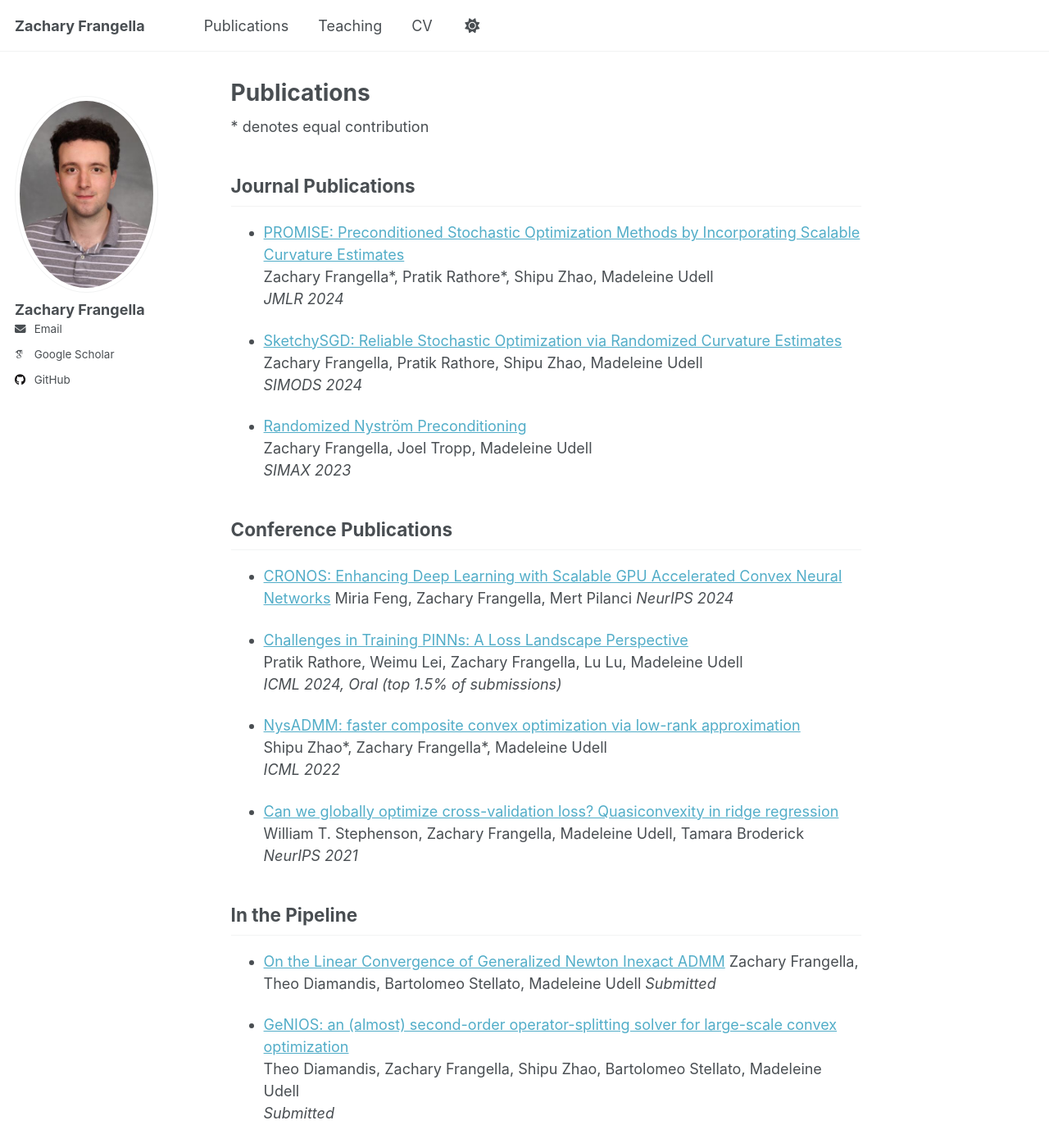
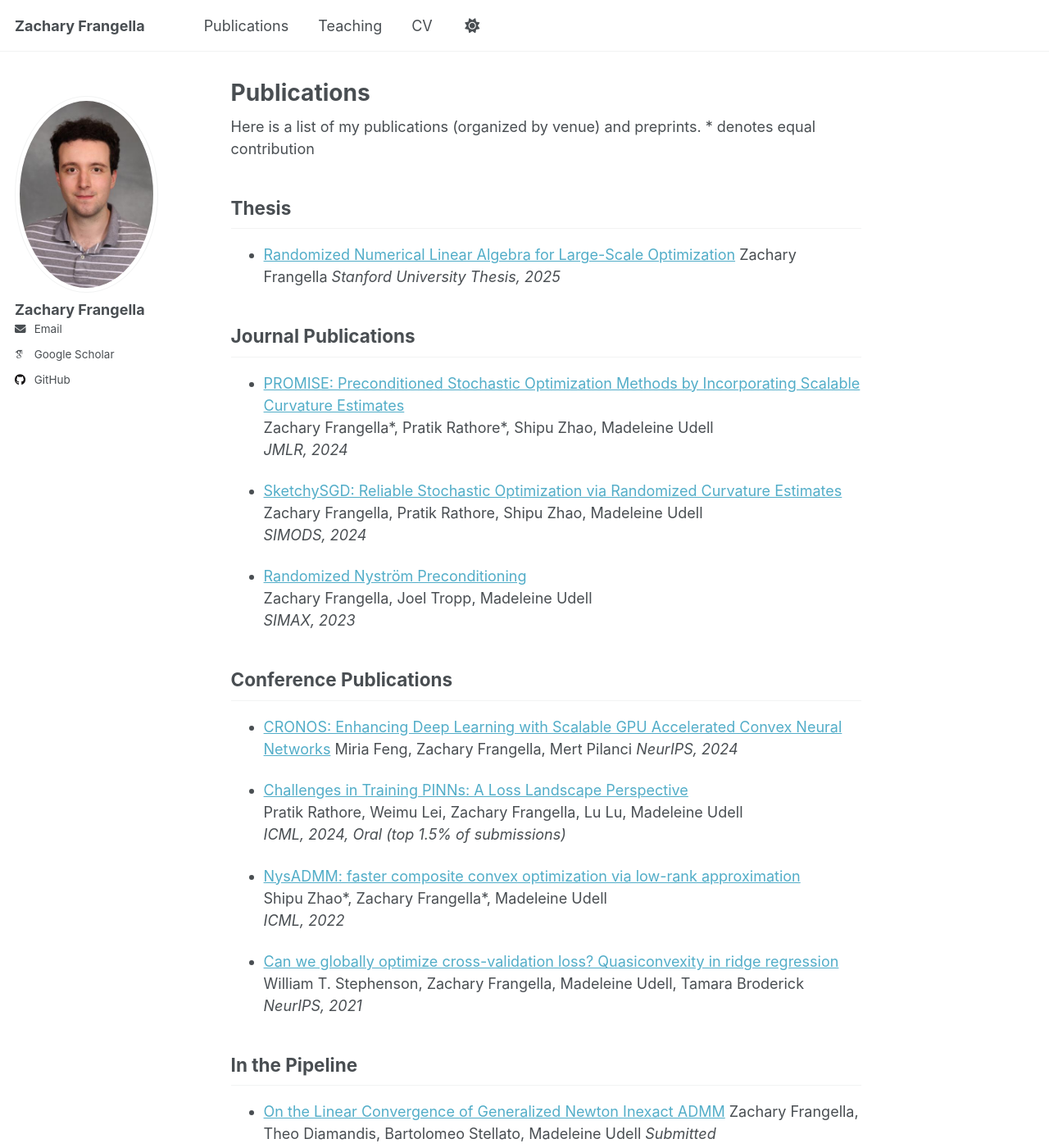
Before and after one commit to zfrangella/zfrangella.github.io, a Jekyll site: the page built from _pages/publications.md, in a window 1280 px wide and 1400 px high. Shown: the whole window at 82% size. Built offline with Jekyll 4.4.1, drawn with Linux system fonts in a browser that asks for light colours; some web fonts are replaced; a script that is not in the unit is left out.

Commit message:
Update publications.md

```diff
--- a/_pages/publications.md
+++ b/_pages/publications.md
@@ -3,38 +3,43 @@ title: "Publications"
 permalink: "/publications/"
 layout: single
 ---
+Here is a list of my publications (organized by venue) and preprints.
+\* denotes equal contribution
 
-\* denotes equal contribution
+## Thesis
+- [Randomized Numerical Linear Algebra for Large-Scale Optimization](https://github.com/zfrangella/zfrangella.github.io/blob/master/files/thesis.pdf)
+ Zachary Frangella
+_Stanford University Thesis, 2025_
 
 ## Journal Publications
 - [PROMISE: Preconditioned Stochastic Optimization Methods by Incorporating Scalable Curvature Estimates](https://jmlr.org/papers/v25/23-1187.html)
   Zachary Frangella\*, Pratik Rathore\*, Shipu Zhao, Madeleine Udell
-  _JMLR 2024_
+  _JMLR, 2024_
 
 - [SketchySGD: Reliable Stochastic Optimization via Randomized Curvature Estimates](https://epubs.siam.org/doi/10.1137/23M1575330)
   Zachary Frangella, Pratik Rathore, Shipu Zhao, Madeleine Udell
-  _SIMODS 2024_
+  _SIMODS, 2024_
 
 - [Randomized Nyström Preconditioning](https://epubs.siam.org/doi/10.1137/21M1466244)
   Zachary Frangella, Joel Tropp, Madeleine Udell
-  _SIMAX 2023_
+  _SIMAX, 2023_
 
 ## Conference Publications
 - [CRONOS: Enhancing Deep Learning with Scalable GPU Accelerated Convex Neural Networks](https://openreview.net/pdf?id=YfLzYczAo3)
   Miria Feng, Zachary Frangella, Mert Pilanci
-  _NeurIPS 2024_
+  _NeurIPS, 2024_
 
 - [Challenges in Training PINNs: A Loss Landscape Perspective](https://proceedings.mlr.press/v235/rathore24a.html)
   Pratik Rathore, Weimu Lei, Zachary Frangella, Lu Lu, Madeleine Udell
-  _ICML 2024, Oral (top 1.5% of submissions)_
+  _ICML, 2024, Oral (top 1.5% of submissions)_
 
 - [NysADMM: faster composite convex optimization via low-rank approximation](https://proceedings.mlr.press/v162/zhao22a.html)
   Shipu Zhao\*, Zachary Frangella\*, Madeleine Udell
-  _ICML 2022_
+  _ICML, 2022_
 
 - [Can we globally optimize cross-validation loss? Quasiconvexity in ridge regression](https://proceedings.neurips.cc/paper/2021/file/cc298d5bc587e1b650f80e10449ee9d5-Paper.pdf)
   William T. Stephenson, Zachary Frangella, Madeleine Udell, Tamara Broderick
-  _NeurIPS 2021_
+  _NeurIPS, 2021_
 
 ## In the Pipeline
 - [On the Linear Convergence of Generalized Newton Inexact ADMM](https://arxiv.org/pdf/2302.03863)
```
